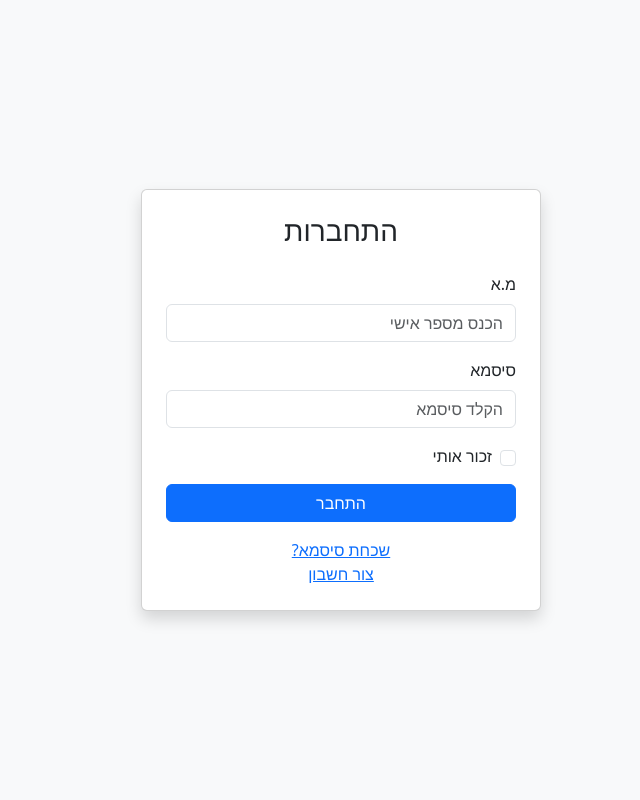
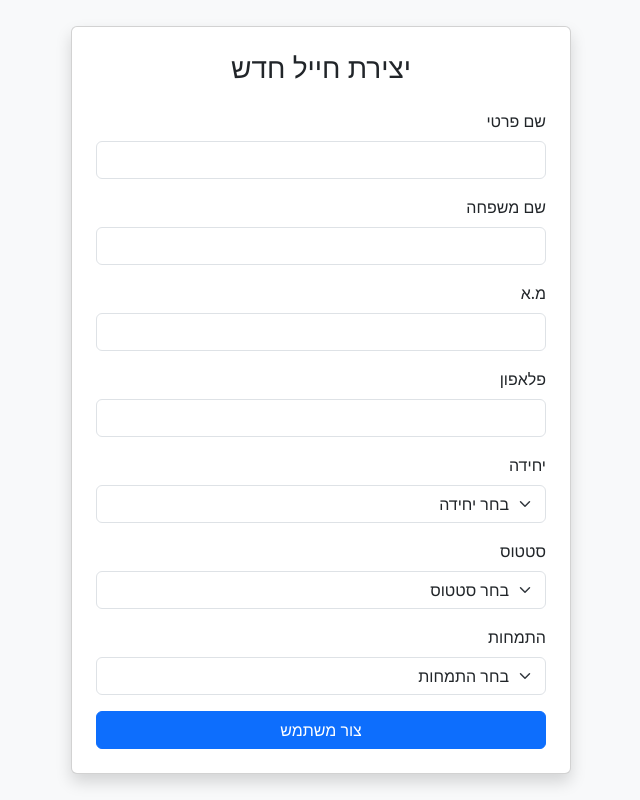
Before and after one commit to DanielElbaz/Troop_Management, a React (Vite) app: page / in a window 1280 px wide. Shown: the whole page, without its empty margins (387-1027 px from the left). Built offline with nearby package versions, Linux system fonts and the light colour scheme.

Commit message:
make add solider with boostrap

```diff
--- a/src/App.jsx
+++ b/src/App.jsx
@@ -1,13 +1,15 @@
 import './App.css'
 import "bootstrap/dist/css/bootstrap.min.css";
 import SignIn from './pages/SignIn';
+import AddSolider from './pages/AddSolider';
 
 function App() {
 
 
   return (
     <>
-    <SignIn/>
+    {/* <SignIn/> */}
+    <AddSolider/>
     </>
   )
 }
--- /dev/null
+++ b/src/pages/AddSolider.jsx
@@ -0,0 +1,167 @@
+import "bootstrap/dist/css/bootstrap.min.css";
+import React, { useState } from "react";
+
+function AddSolider() {
+  const [firstName, setFirstName] = useState("");
+  const [lastName, setLastName] = useState("");
+  const [numSolider, setNumSolider] = useState("");
+  const [phone, setPhone] = useState("");
+  const [validated, setValidated] = useState(false);
+  const [unit, setUnit] = useState("");
+  const [status, setStatus] = useState("");
+  const [position, setPosition] = useState("");
+
+
+
+  const handleSubmit = (e) => {
+    e.preventDefault();
+    const form = e.currentTarget;
+    if (form.checkValidity() === false) {
+      e.stopPropagation();
+    } else {
+      // כאן אפשר להוסיף קריאה ל-API ליצירת משתמש
+      let newSolider = { firstName, lastName, numSolider, phone, unit , status, position };
+      alert("משתמש נוצר בהצלחה!");
+    }
+    setValidated(true);
+  };
+
+  return (
+    <div className="container d-flex align-items-center justify-content-center vh-100 bg-light">
+      <div className="card shadow p-4" style={{ width: "100%", maxWidth: "500px" }}>
+        <h3 className="text-center mb-4">יצירת חייל חדש</h3>
+
+        <form noValidate className={validated ? "was-validated" : ""} onSubmit={handleSubmit}>
+
+          {/* שם פרטי */}
+          <div className="mb-3">
+            <label htmlFor="firstName" className="form-label">שם פרטי</label>
+            <input
+              type="text"
+              className="form-control"
+              id="firstName"
+              value={firstName}
+              onChange={(e) => setFirstName(e.target.value)}
+              required
+            />
+            <div className="invalid-feedback">אנא הכנס שם פרטי</div>
+          </div>
+
+          {/* שם משפחה */}
+          <div className="mb-3">
+            <label htmlFor="lastName" className="form-label">שם משפחה</label>
+            <input
+              type="text"
+              className="form-control"
+              id="lastName"
+              value={lastName}
+              onChange={(e) => setLastName(e.target.value)}
+              required
+            />
+            <div className="invalid-feedback">אנא הכנס שם משפחה</div>
+          </div>
+
+          {/* מ.א */}
+          <div className="mb-3">
+            <label htmlFor="numSolider" className="form-label">מ.א</label>
+            <input
+              type="text"
+              className="form-control"
+              id="numSolider"
+              value={numSolider}
+              onChange={(e) => setNumSolider(e.target.value)}
+              pattern="\d{7}"
+              required
+            />
+            <div className="invalid-feedback">אנא הכנס מספר אישי בן 7 ספרות</div>
+          </div>
+
+          {/* אימייל */}
+          <div className="mb-3">
+            <label htmlFor="phone" className="form-label">פלאפון</label>
+            <input
+              type="text"
+              className="form-control"
+              id="phone"
+              pattern="\d{10}"
+              value={phone}
+              onChange={(e) => setPhone(e.target.value)}
+              required
+            />
+            <div className="invalid-feedback">אנא הכנס מספר בן 10 ספרות</div>
+          </div>
+          {/* יחידה */}
+          <div className="mb-3">
+            <label htmlFor="unit" className="form-label">יחידה</label>
+            <select
+              className="form-select"
+              id="unit"
+              value={unit}
+              onChange={(e) => setUnit(e.target.value)}
+              required
+            >
+              <option value="">בחר יחידה</option>
+              <option value="unit1"> 1</option>
+              <option value="unit2"> 2</option>
+              <option value="unit3"> 3</option>
+            </select>
+            <div className="invalid-feedback">אנא בחר יחידה</div>
+          </div>
+
+          {/* סטטוס */}
+          <div className="mb-3">
+            <label htmlFor="status" className="form-label">סטטוס</label>
+            <select
+              className="form-select"
+              id="status"
+              value={status}
+              onChange={(e) => setStatus(e.target.value)}
+              required
+            >
+              <option value="">בחר סטטוס</option>
+              <option value="private">חייל</option>
+              <option value="sergeant">מפקד</option>
+
+            </select>
+            <div className="invalid-feedback">אנא בחר סטטוס</div>
+          </div>
+
+          {/* תפקיד */}
+          <div className="mb-3">
+            <label htmlFor="position" className="form-label">התמחות</label>
+            <select
+              className="form-select"
+              id="position"
+              value={position}
+              onChange={(e) => setPosition(e.target.value)}
+              required
+            >
+              <option value="">בחר התמחות</option>
+              <option value="private">קלע</option>
+              <option value="sergeant">נהג</option>
+              <option value="lieutenant">מגיסט</option>
+              <option value="lieutenant">נגביסט</option>
+            </select>
+            <div className="invalid-feedback">אנא בחר התמחות</div>
+          </div>
+
+          {/* כפתור */}
+          <button type="submit" className="btn btn-primary w-100">צור משתמש</button>
+
+        </form>
+      </div>
+
+    </div>
+
+  );
+}
+
+// first_name: 'יוסי',
+//         last_name: 'מזרחי',
+//         role: 'soldier',
+//         phone: '052-1122334',
+//         unit_id: 1,
+//         speciality: ['נהג', 'חובש'],
+// service_id: 1004,
+
+export default AddSolider;
--- a/src/pages/SignIn.jsx
+++ b/src/pages/SignIn.jsx
@@ -1,5 +1,5 @@
 import "bootstrap/dist/css/bootstrap.min.css";
-import React, { useState} from "react";
+import React, { useState } from "react";
 //import { supabase } from "../data/supabaseClient";
 //import UserContext from "../context/UserContext";
 //import { useNavigate } from "react-router-dom";
@@ -7,6 +7,7 @@ import './Sign.css'
 function SignIn() {
   const [numSolider, setNumSolider] = useState("");
   const [password, setPassword] = useState("");
+    const [validated, setValidated] = useState(false);
 
   //   const navigate = useNavigate();
   const [loading, setLoading] = useState(false);
@@ -14,7 +15,7 @@ function SignIn() {
   function SignInClicked(e) {
     //     e.preventDefault(); // prevent page reload
     //     setLoading(true);
-
+    setValidated(true)
     //     const { data, error } = await supabase.auth.signInWithPassword({
     //       email,
     //       password,
@@ -23,10 +24,10 @@ function SignIn() {
     //     if (error) {
     //       alert(" Login failed: " + error.message);
     //       console.error("Login error:", error);
-   setTimeout(()=>{
+    setTimeout(() => {
 
       setLoading(false);
-   },1000)
+    }, 1000)
 
     //       return;
     //     }
@@ -47,7 +48,7 @@ function SignIn() {
       <div className="card shadow p-4" style={{ width: "100%", maxWidth: "400px" }}>
         <h3 className="text-center mb-4">התחברות</h3>
 
-        <form >
+        <form  >
           {/* Email */}
           <div className="mb-3">
             <label htmlFor="email" className="form-label">
@@ -58,13 +59,13 @@ function SignIn() {
               inputMode="numeric"
               maxLength={7}
               pattern="\d{7}"
-              className={`form-control ${isValid  ? "valid-input" : ""}`}
+              className={`form-control ${isValid ? "valid-input" : ""}`}
               id="email"
               placeholder="הכנס מספר אישי"
               value={numSolider}
               onChange={(e) => setNumSolider(e.target.value)}
               onInvalid={(e) => e.target.setCustomValidity("אנא הכנס מספר אישי בן 7 ספרות")}
-  onInput={(e) => e.target.setCustomValidity("")}  // מנקה את ההודעה כשמתחילים להקליד
+              onInput={(e) => e.target.setCustomValidity("")}
               required
             />
           </div>
```
Lines whose indentation alone changed are shown as unchanged.
